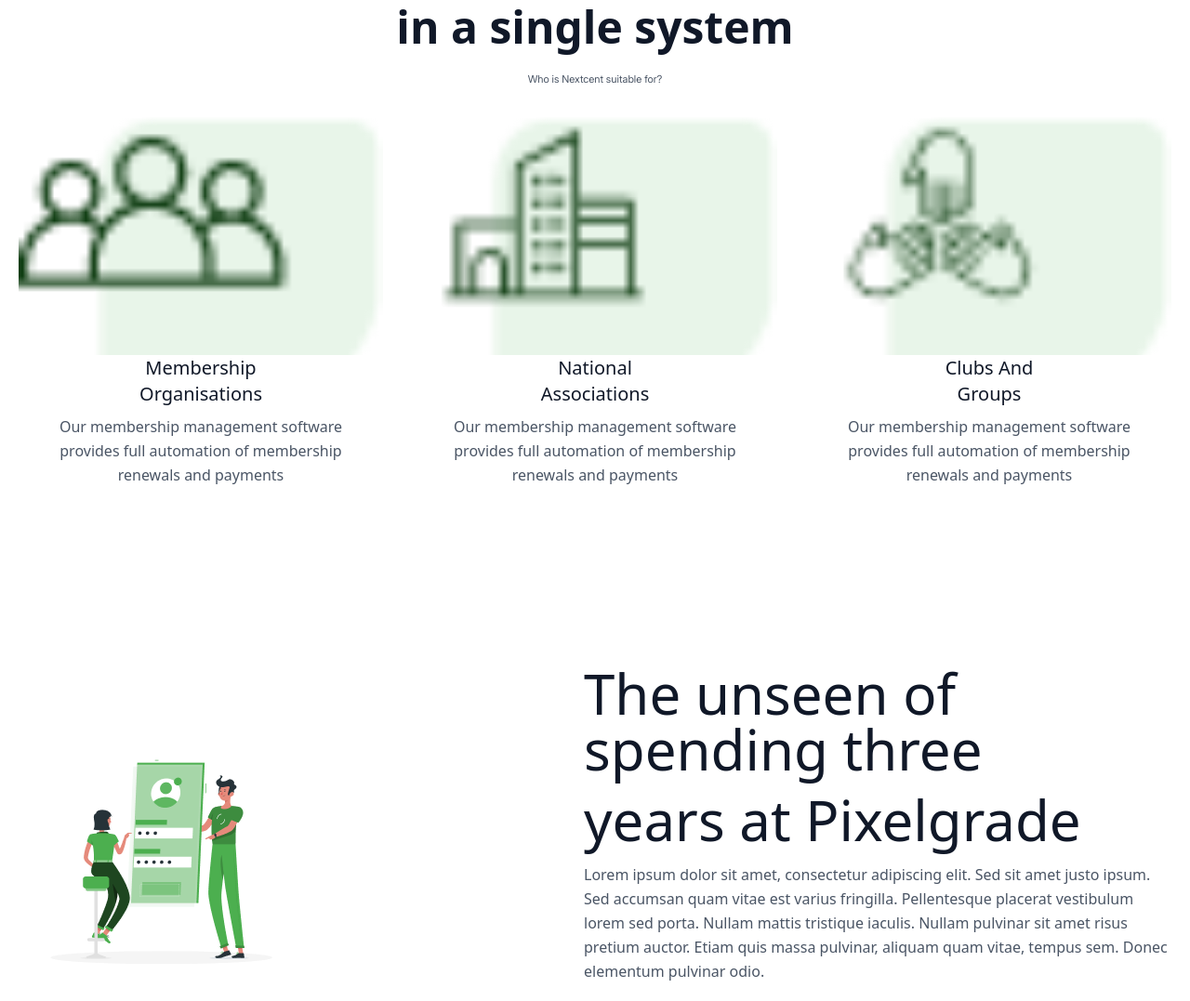
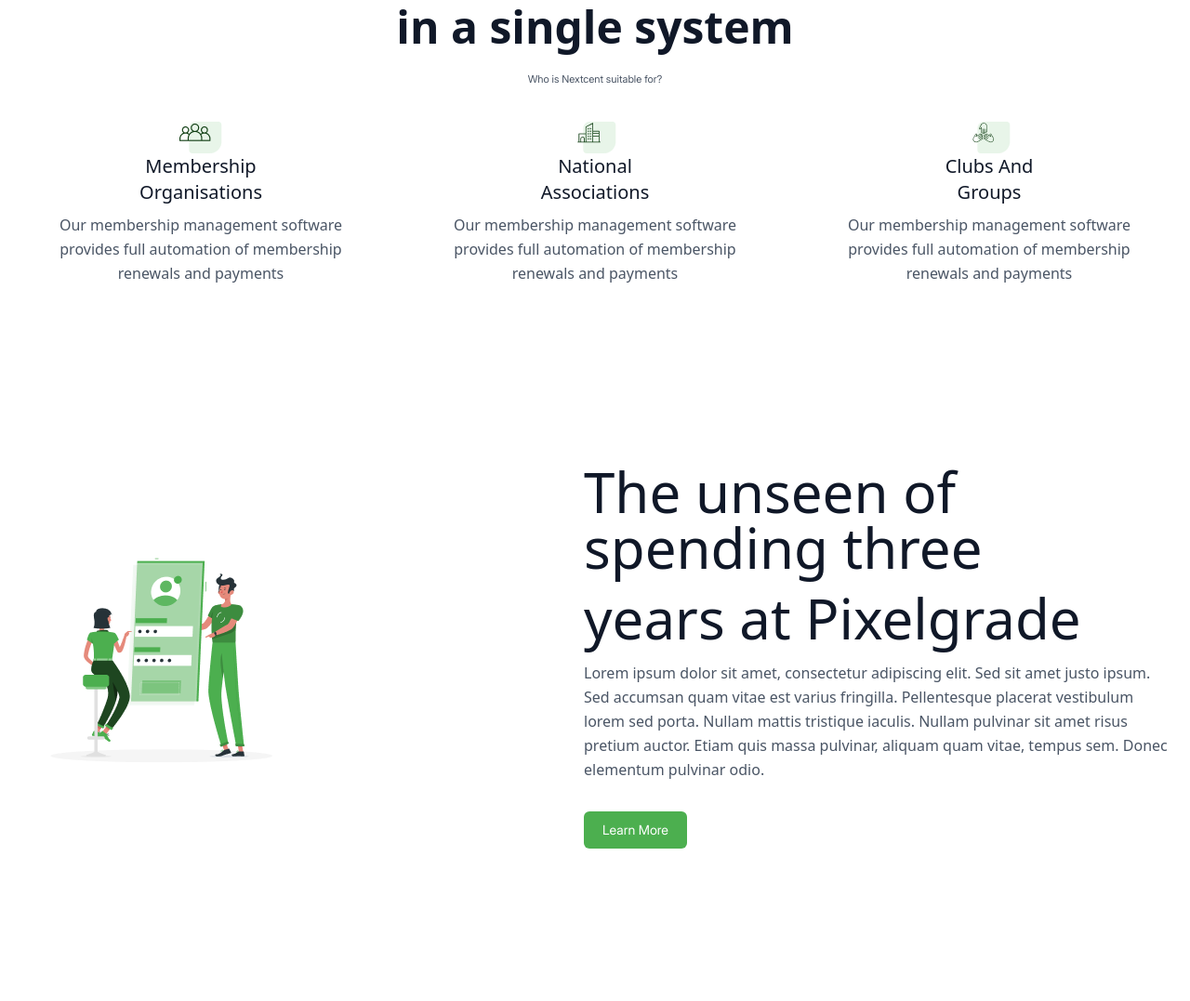
Before and after one commit to Madihakhan612/Nexcent, a plain HTML site: page index.html in a window 1280 px wide. Shown: the part 1460-2537 px from the top of the page at 93% size. After the commit the page ends 2469 px from the top, so only its background shows below. Drawn offline with nearby package versions, Linux system fonts and the light colour scheme.

Commit message:
completed done

```diff
--- a/index.html
+++ b/index.html
@@ -118,9 +118,10 @@
       <img width="158" height="48" src="./images/Logo (2).png" alt="logo2" class="col-span-2 max-h-12 w-full object-contain lg:col-span-1" />
       <img width="158" height="48" src="./images/Logo (3).png" alt="logo3" class="col-span-2 max-h-12 w-full object-contain lg:col-span-1" />
       <img width="158" height="48" src="./images/Logo (4).png" alt="logo4" class="col-span-2 max-h-12 w-full object-contain lg:col-span-1" />
-      <img width="158" height="48" src="./images/Logo (5).png" alt="logo5" class="col-span-2 col-start-2 max-h-12 w-full object-contain lg:col-span-1" />
-      <img width="158" height="48" src="./images/Logo (6).png" alt="logo6" class="col-span-2 col-start-2 max-h-12 w-full object-contain  lg:col-span-1" />
-      <img width="158" height="48" src="./images/Logo (7).png" alt="logo7" class="col-span-2 col-start-2 max-h-12 w-full object-contain lg:col-span-1" />
+      <img width="158" height="48" src="./images/Logo (5).png" alt="logo5" class="col-span-2 max-h-12 w-full object-contain lg:col-span-1" />
+      <img width="158" height="48" src="./images/Logo (6).png" alt="logo6" class="col-span-2 max-h-12 w-full object-contain lg:col-span-1" />
+      <img width="158" height="48" src="./images/Logo (7).png" alt="logo7" class="col-span-2 max-h-12 w-full object-contain lg:col-span-1" />
+
     </div>
   </div>
 </div>
@@ -137,8 +138,8 @@
     </div>
     <div class="flex flex-wrap sm:-m-4 -mx-4 -mb-10 -mt-4">
       <div class="p-4 md:w-1/3 sm:mb-0 mb-6">
-        <div class="rounded-lg h-64 overflow-hidden flex justify-center">
-          <img alt="content" class="object-cover object-center h-full w-full" src="./images/Icon.png">
+        <div class="rounded-lg  overflow-hidden flex justify-center">
+          <img alt="content" class="object-cover object-center " src="./images/Icon.png">
         </div>
         <h1 class="text-xl font-medium title-font text-gray-900 text-center">Membership </h1>
         <h1 class="text-xl font-medium title-font text-gray-900 text-center">Organisations</h1>
@@ -146,8 +147,8 @@
       </div>
 
       <div class="p-4 md:w-1/3 sm:mb-0 mb-6">
-        <div class="rounded-lg h-64 overflow-hidden flex justify-center">
-          <img alt="content" class="object-cover object-center h-full w-full" src="./images/Icon (1).png">
+        <div class="rounded-lg overflow-hidden flex justify-center">
+          <img alt="content" class="object-cover object-center " src="./images/Icon (1).png">
         </div>
         <h1 class="text-xl font-medium title-font text-gray-900 text-center">National</h1>
         <h1 class="text-xl font-medium title-font text-gray-900 text-center">Associations</h1>
@@ -155,8 +156,8 @@
       </div>
 
       <div class="p-4 md:w-1/3 sm:mb-0 mb-6">
-        <div class="rounded-lg h-64 overflow-hidden flex justify-center">
-          <img alt="content" class="object-cover object-center h-full w-full" src="./images/Icon (2).png">
+        <div class="rounded-lg  overflow-hidden flex justify-center">
+          <img alt="content" class="object-cover object-center " src="./images/Icon (2).png">
         </div>
         <h1 class="text-xl font-medium title-font text-gray-900 text-center">Clubs And</h1>
         <h1 class="text-xl font-medium title-font text-gray-900 text-center">Groups</h1>
```
